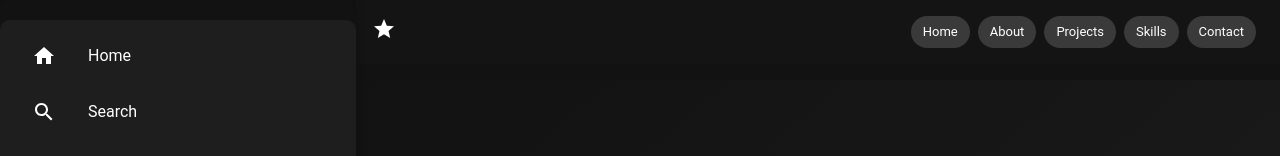
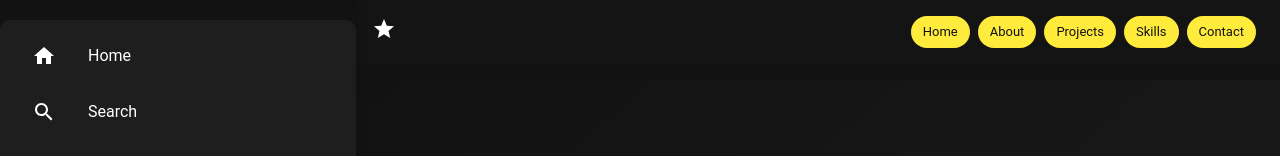
Before and after one commit to amiemora/yellow, a Next.js app: page / in a window 1280 px wide. Shown: the top 156 px of the page. Built offline with nearby package versions, Linux system fonts and the light colour scheme.

Commit message:
Changed nav bar

```diff
--- a/src/app/components/TopBar.js
+++ b/src/app/components/TopBar.js
@@ -57,7 +57,12 @@ const TopBar = () => {
           <Box display="flex" alignItems="center">
             {menuItems.map(({ label, route }) => (
               <Link key={label} href={route} passHref>
-                <Chip label={label} clickable={true} sx={{ mr: 1 }} />
+                <Chip
+                  color="primary"
+                  label={label}
+                  clickable={true}
+                  sx={{ mr: 1 }}
+                />
               </Link>
             ))}
             {/* ... (other elements) */}
```
